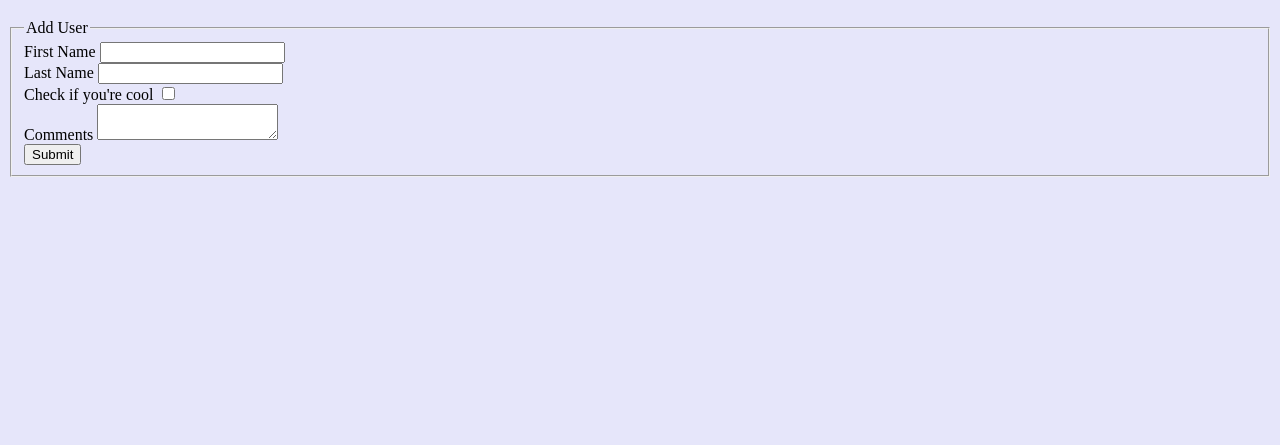
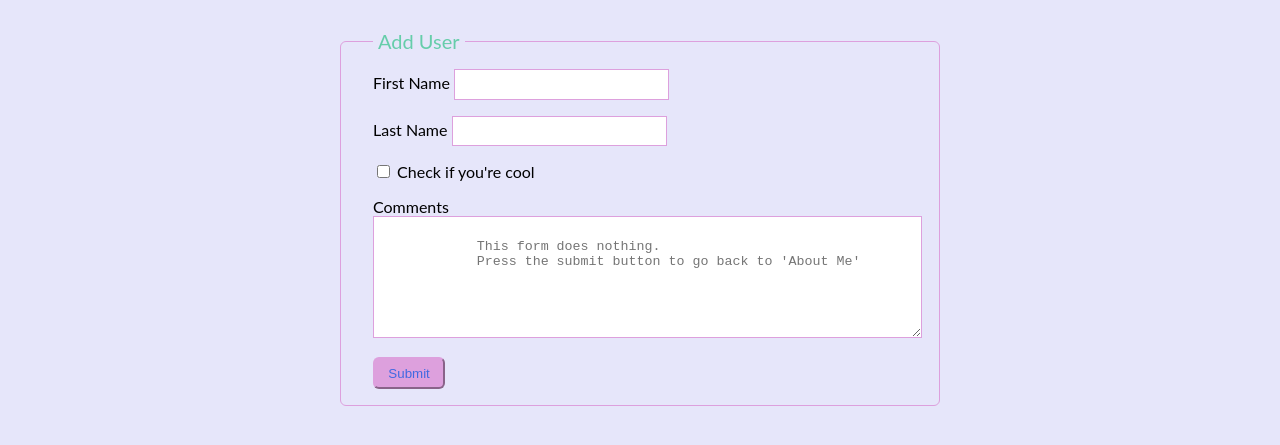
Before and after one commit to d-lar5/my-first-website, a plain HTML site: page my-first-website.html in a window 1280 px wide. Both pictures are taken after a click on the link "Test Form". Shown: the part 87-532 px from the top of the page. Drawn offline with Linux system fonts and the light colour scheme.

Commit message:
Styling test form

```diff
--- a/my-first-website.css
+++ b/my-first-website.css
@@ -17,6 +17,54 @@ h2 {
   margin-right: auto;
   width: 414px;
   height: 552px;
+}
+
+fieldset {
+  margin: 2em 0;
+  padding: 1em 2em;
+  border: solid 1px plum;
+  border-radius: 6px;
+  min-width: 200px;
+}
+
+legend {
+  font-size: 1.25em;
+  padding: 0 .25em;
+  color: mediumaquamarine
+}
+
+form {
+  margin: 0 auto;
+  width: 600px;
+  font-family: 'Lato', sans-serif;
+}
+
+form div + div {
+  margin-top: 1em;
+}
+
+input {
+  padding: .5em;
+  border: solid 1px plum;
+}
+
+input[type="text"] {
+  width: 15em;
+}
+
+textarea {
+  min-height: 8em;
+  min-width: 100%;
+  padding: .5em;
+  border: solid 1px plum
+}
+
+button {
+  padding: .5em 1em;
+  border-radius: 6px;
+  border-color: plum;
+  background-color: plum;
+  color: royalblue;
 }
 
 .gallery {
--- a/my-first-website.html
+++ b/my-first-website.html
@@ -81,13 +81,15 @@
           </div>
 
           <div>
+            <input type="checkbox" id="cool" name="coolBox">
             <label for="cool">Check if you're cool</label>
-            <input type="checkbox" id="cool" name="coolBox">
           </div>
 
           <div>
             <label for="comments">Comments</label>
-            <textarea id="comments" name="comments"></textarea>
+            <textarea id="comments" name="comments" placeholder="
+            This form does nothing.
+            Press the submit button to go back to 'About Me'"></textarea>
           </div>
 
           <div>
```
